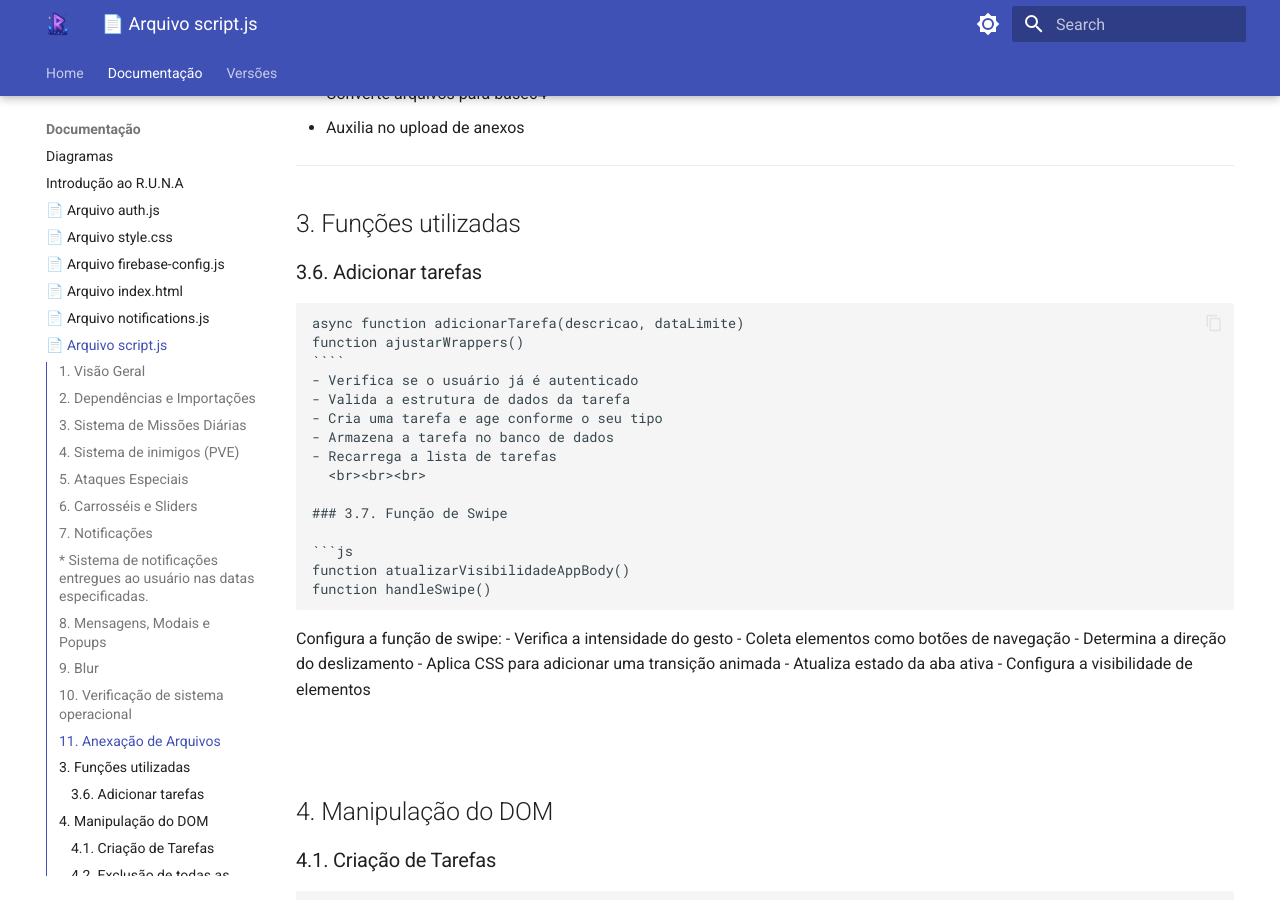
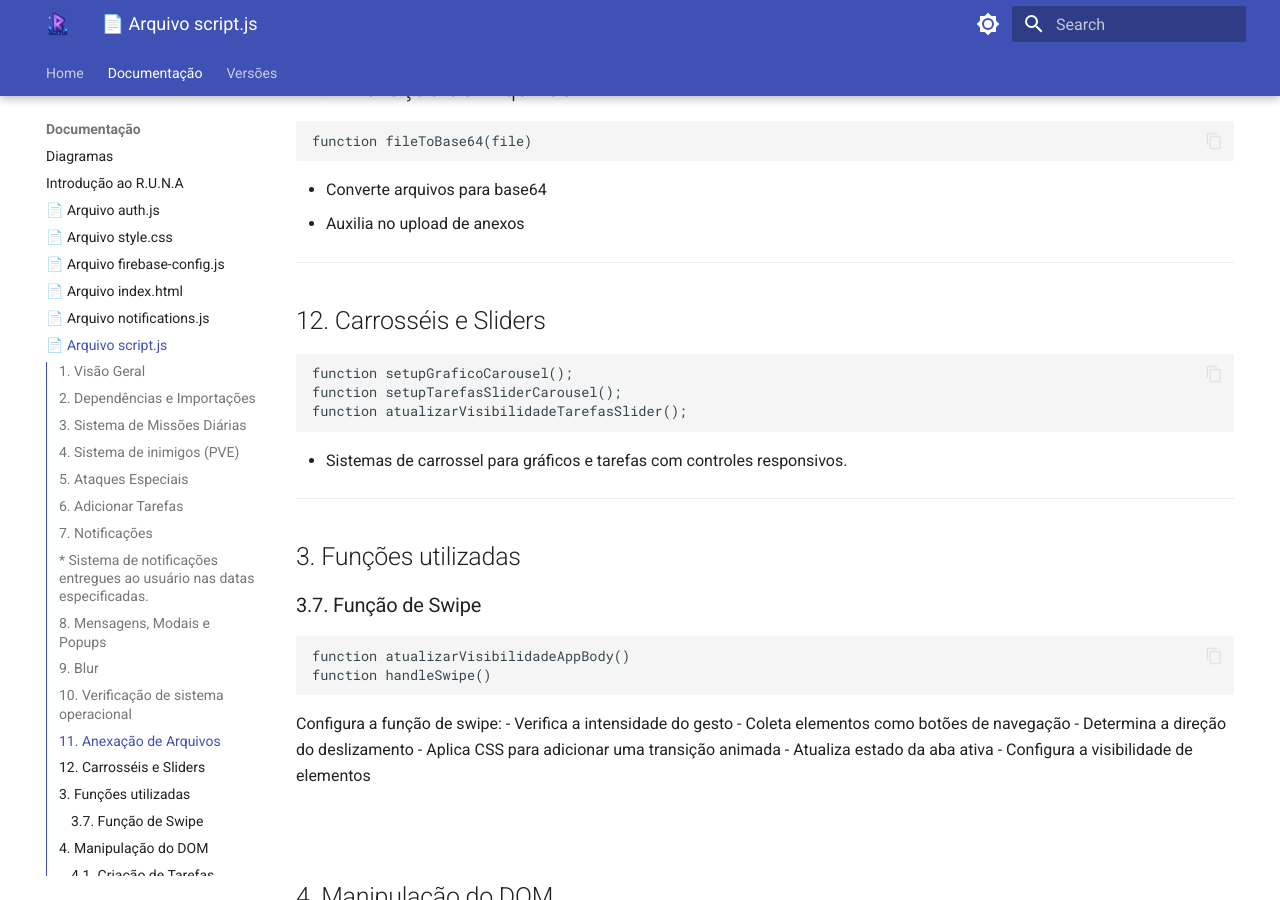
Before and after one commit to Radsfer/DocsE7Runa, an MkDocs documentation site: the page built from docs/documentação/scripts.md, in a window 1280 px wide and 900 px high, scrolled down 3601 px. Built offline with MkDocs 1.6.1 and Material for MkDocs 9.7.7, drawn with Linux system fonts in a browser that asks for light colours; some of the changed text lies outside the part shown.

`````diff
--- a/docs/documentação/scripts.md
+++ b/docs/documentação/scripts.md
@@ -160,20 +161,20 @@ function fileToBase64(file)
 
 ---
 
+## 12. Carrosséis e Sliders
+
+```js
+function setupGraficoCarousel();
+function setupTarefasSliderCarousel();
+function atualizarVisibilidadeTarefasSlider();
+```
+* Sistemas de carrossel para gráficos e tarefas com controles responsivos.
+
+---
+
+
 ## 3. Funções utilizadas
 
-### 3.6. Adicionar tarefas
-
-```js
-async function adicionarTarefa(descricao, dataLimite)
-function ajustarWrappers()
-````
-- Verifica se o usuário já é autenticado
-- Valida a estrutura de dados da tarefa
-- Cria uma tarefa e age conforme o seu tipo
-- Armazena a tarefa no banco de dados
-- Recarrega a lista de tarefas
-  <br><br><br>
 
 ### 3.7. Função de Swipe
 
`````
Also changed, not shown: other parts of docs/documentação/scripts.md (+7 -6 lines).
